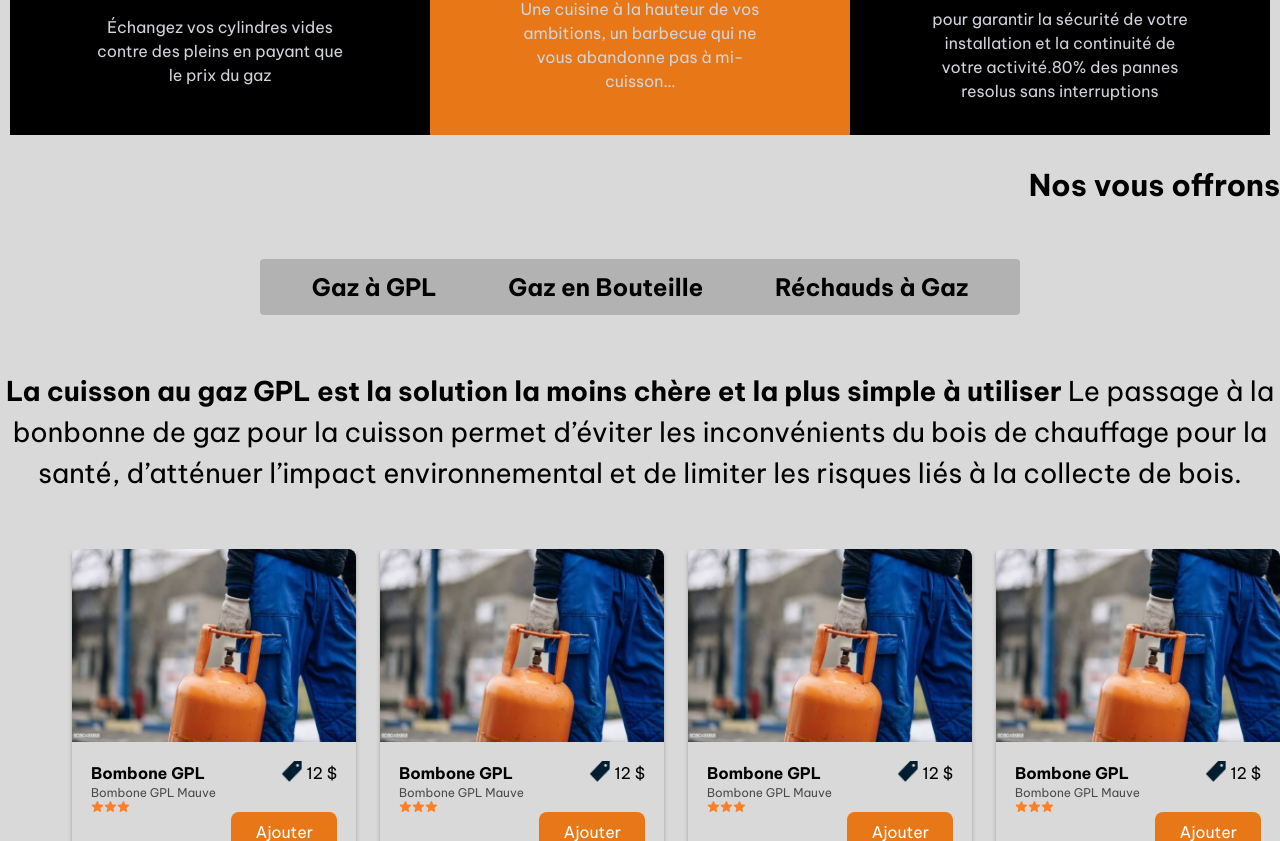
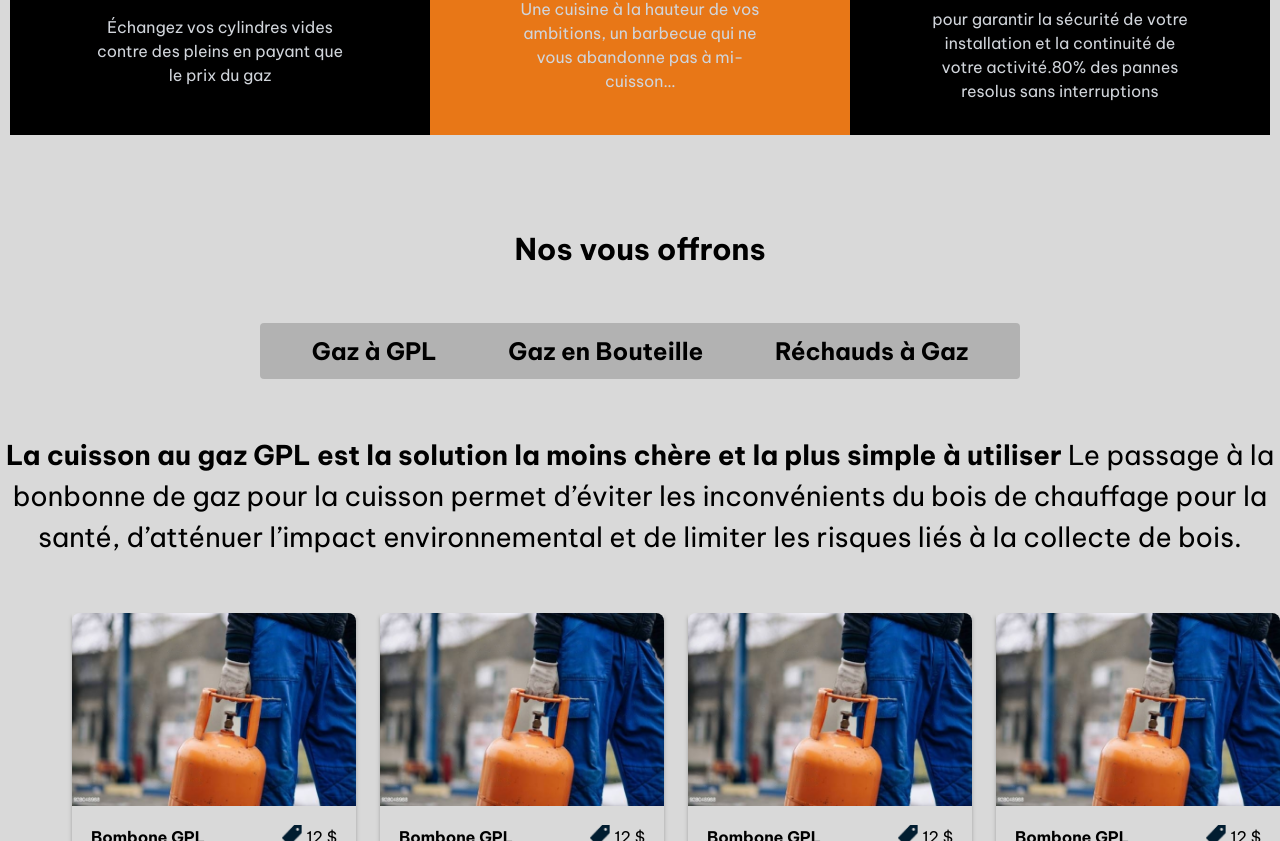
Before and after one commit to gracebir/dapgaz, a Next.js app: page / in a window 1280 px wide. Shown: the part 1059-1900 px from the top of the page. Built offline with nearby package versions, Linux system fonts and the light colour scheme.

Commit message:
ajust mobile view

```diff
--- a/src/components/Offre.tsx
+++ b/src/components/Offre.tsx
@@ -5,8 +5,8 @@ import Link from 'next/link';
 
 function Offre() {
     return (
-        <div className="mx-auto max-w-[1300px] pb-6 flex flex-col items-center gap-14 lg:items-end">
-            <h1 className="font-bold text-3xl text-center">Nos vous offrons</h1>
+        <div className="mx-auto max-w-[1300px] pb-6 flex flex-col items-center gap-14 lg:items-end my-16">
+            <h1 className="font-bold text-3xl text-center lg:mx-auto">Nos vous offrons</h1>
             <div className="bg-[#0000002e] flex flex-col lg:w-[760px] items-center text-[1.5rem] w-[460px] mx-auto text-center px-4 py-4 lg:h-14 lg:flex-row lg:justify-around rounded">
                 <p className="cursor-pointer font-semibold transition duration-300 ease-in hover:text-[#FC7F2A]">Gaz à GPL</p>
                 <p className="cursor-pointer font-semibold transition duration-300 ease-in hover:text-[#FC7F2A]">Gaz en Bouteille</p>
@@ -18,7 +18,7 @@ function Offre() {
                     return <Card key={items.id} {...items} />;
                 })}
             </div>
-            <Link className="border border-[#fc7f2a] float-left rounded text-[1.2rem] font-semibold text-[#fc7f2a] px-16 py-3" href="#">Voir +</Link>
+            <Link className="border border-[#fc7f2a] transition duration-300 ease-in hover:bg-[#fc7f2a] hover:text-white float-left rounded text-[1.2rem] font-semibold text-[#fc7f2a] px-16 py-3" href="#">Voir +</Link>
         </div>
     )
 }
```
